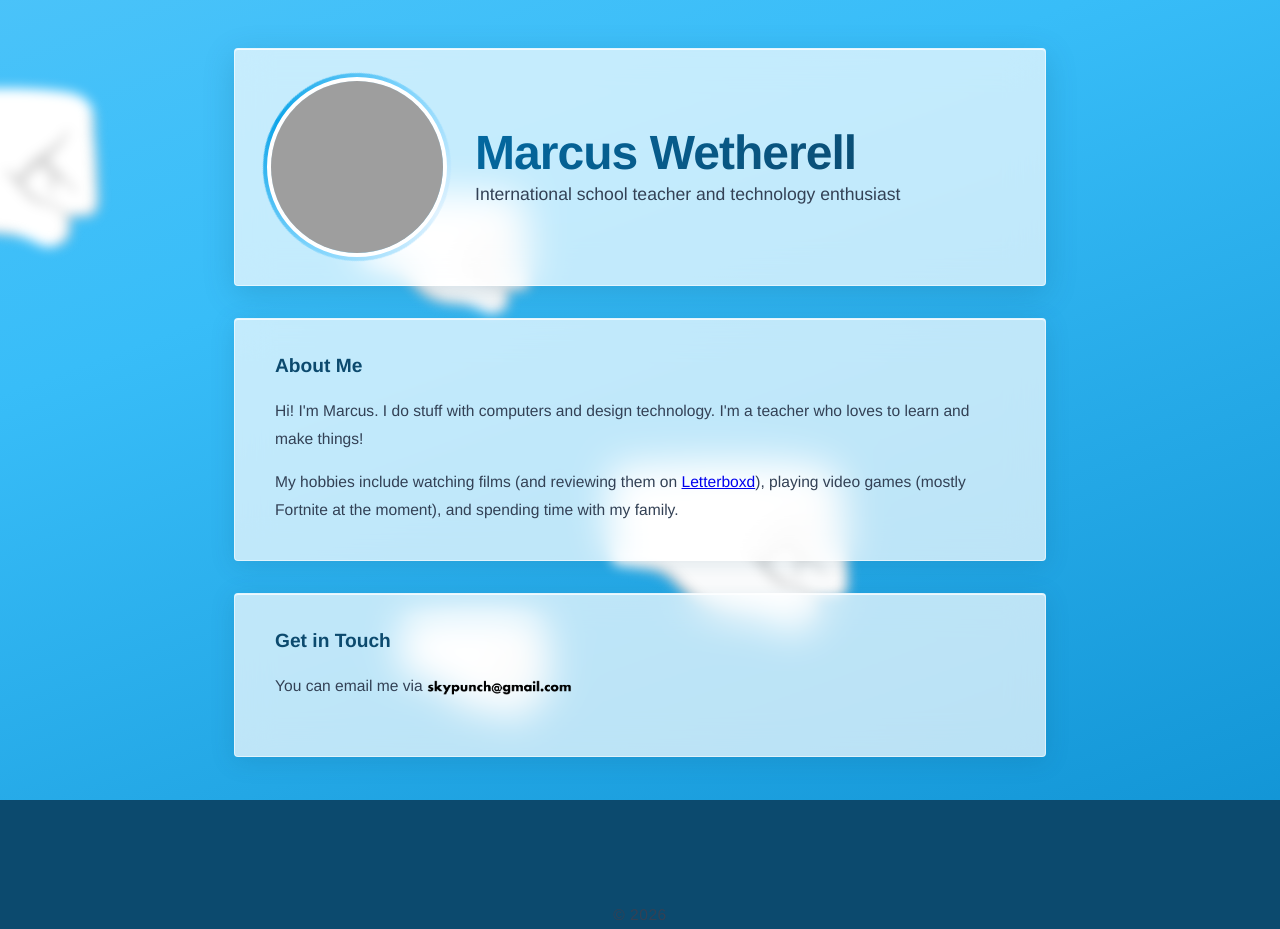
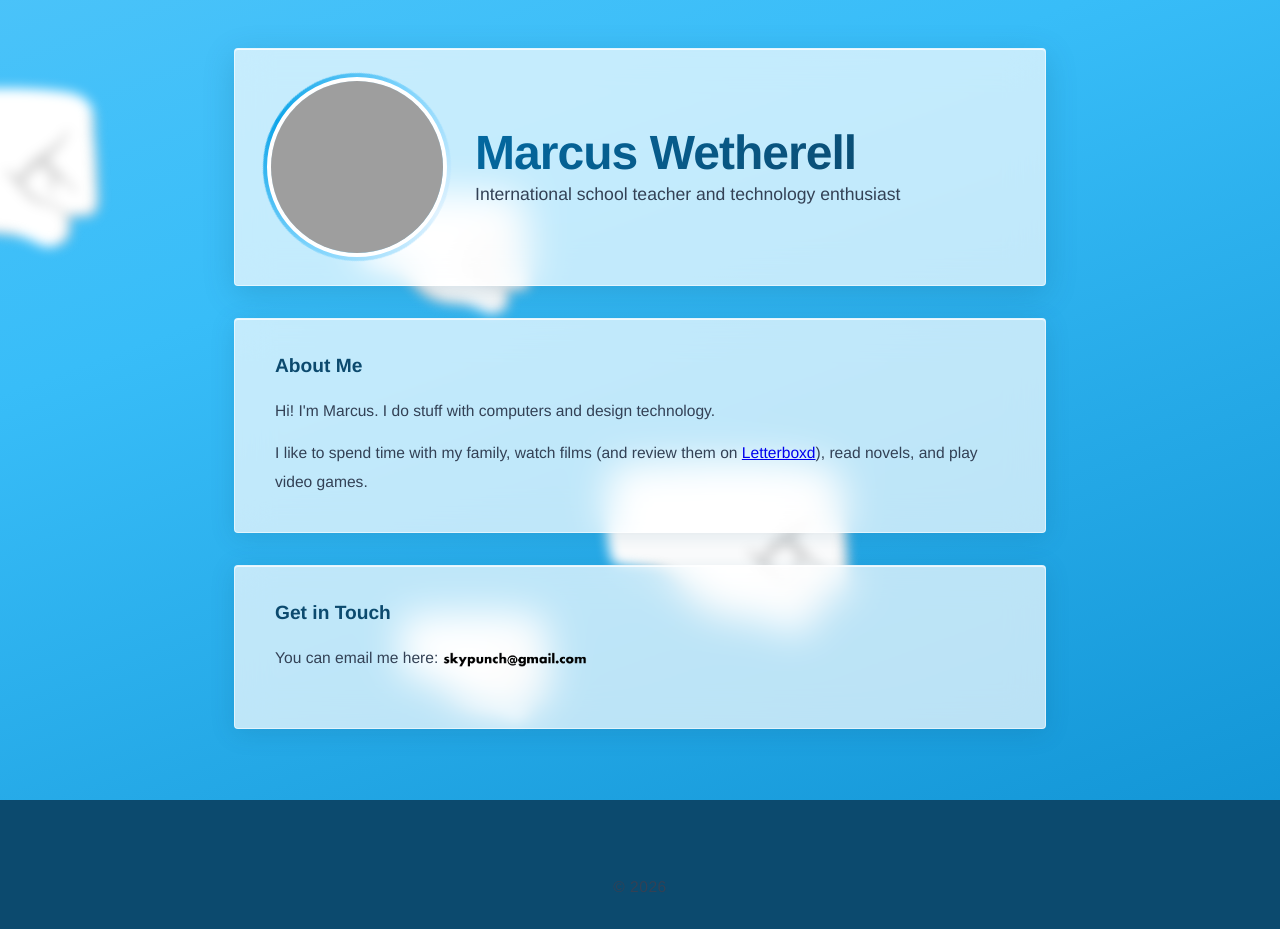
Before and after one commit to skypunch/skypunch.github.io, a plain HTML site: page index.html in a window 1280 px wide. After the commit the page ends 901 px from the top, so only its background shows below. Drawn offline with Linux system fonts and the light colour scheme; grey boxes are pictures that could not be loaded.

Commit message:
Update About Me intro, hobbies and contact wording
Co-Authored-By: Claude Opus 5.5 <noreply@anthropic.com>

```diff
--- a/index.html
+++ b/index.html
@@ -269,10 +269,10 @@
         <h2 id="about-heading">About Me</h2>
       </div>
       <p>
-        Hi! I'm Marcus. I do stuff with computers and design technology. I'm a teacher who loves to learn and make things!
+        Hi! I'm Marcus. I do stuff with computers and design technology.
       </p>
 
-      <p>My hobbies include watching films (and reviewing them on <a href="https://letterboxd.com/skypunch/">Letterboxd</a>), playing video games (mostly Fortnite at the moment), and spending time with my family.</p>
+      <p>I like to spend time with my family, watch films (and review them on <a href="https://letterboxd.com/skypunch/">Letterboxd</a>), read novels, and play video games.</p>
     </section>
 
 
@@ -282,7 +282,7 @@
         <h2 id="contact-heading">Get in Touch</h2>
       </div>
       <p style="margin-bottom:1.25rem;">
-        You can email me via <img src="email.png" alt="Email" style="height:1.1em; vertical-align:middle;">
+        You can email me here: <img src="email.png" alt="Email" style="height:1.1em; vertical-align:middle;">
       </p>
     </section>
 
```
